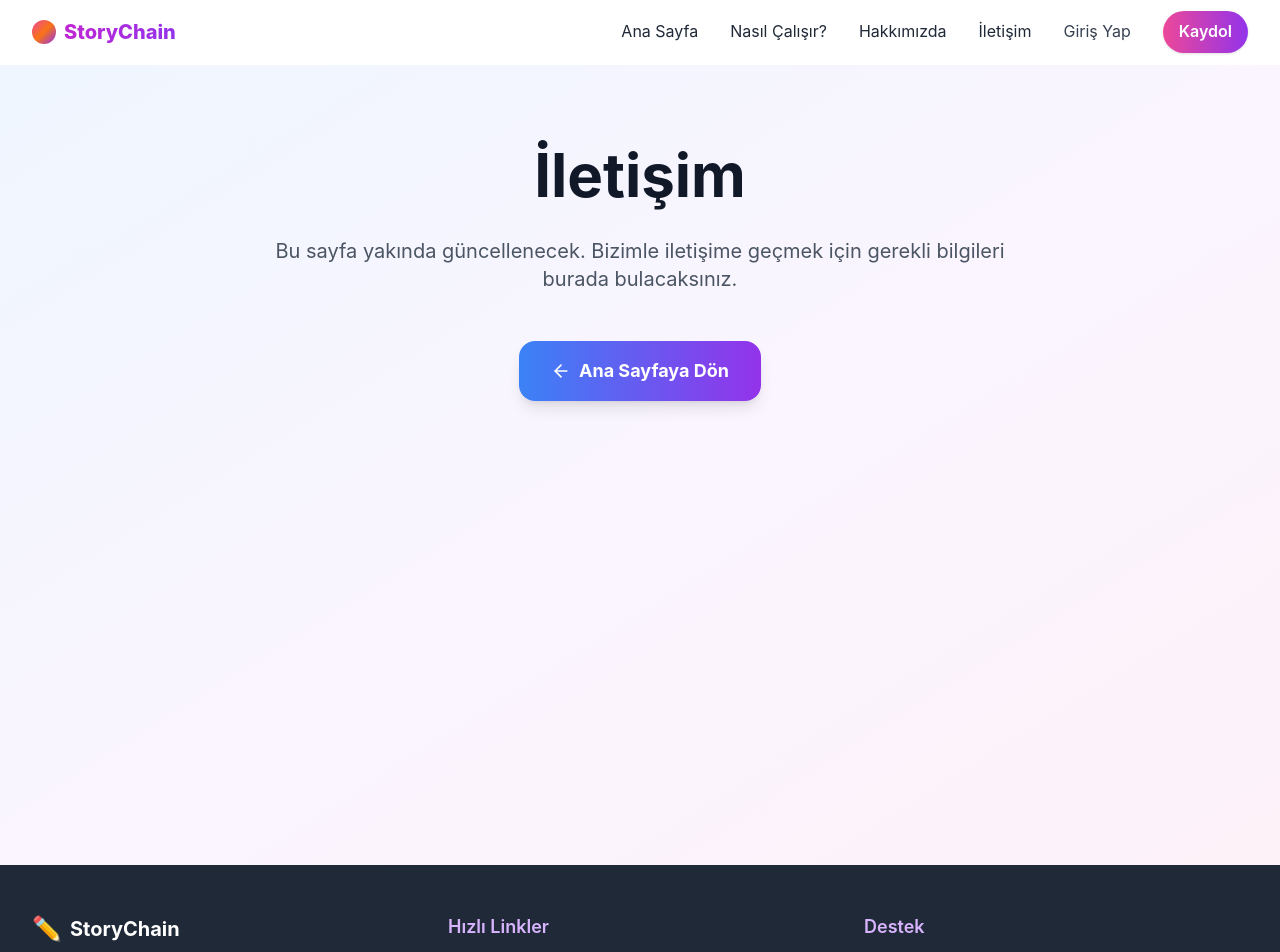
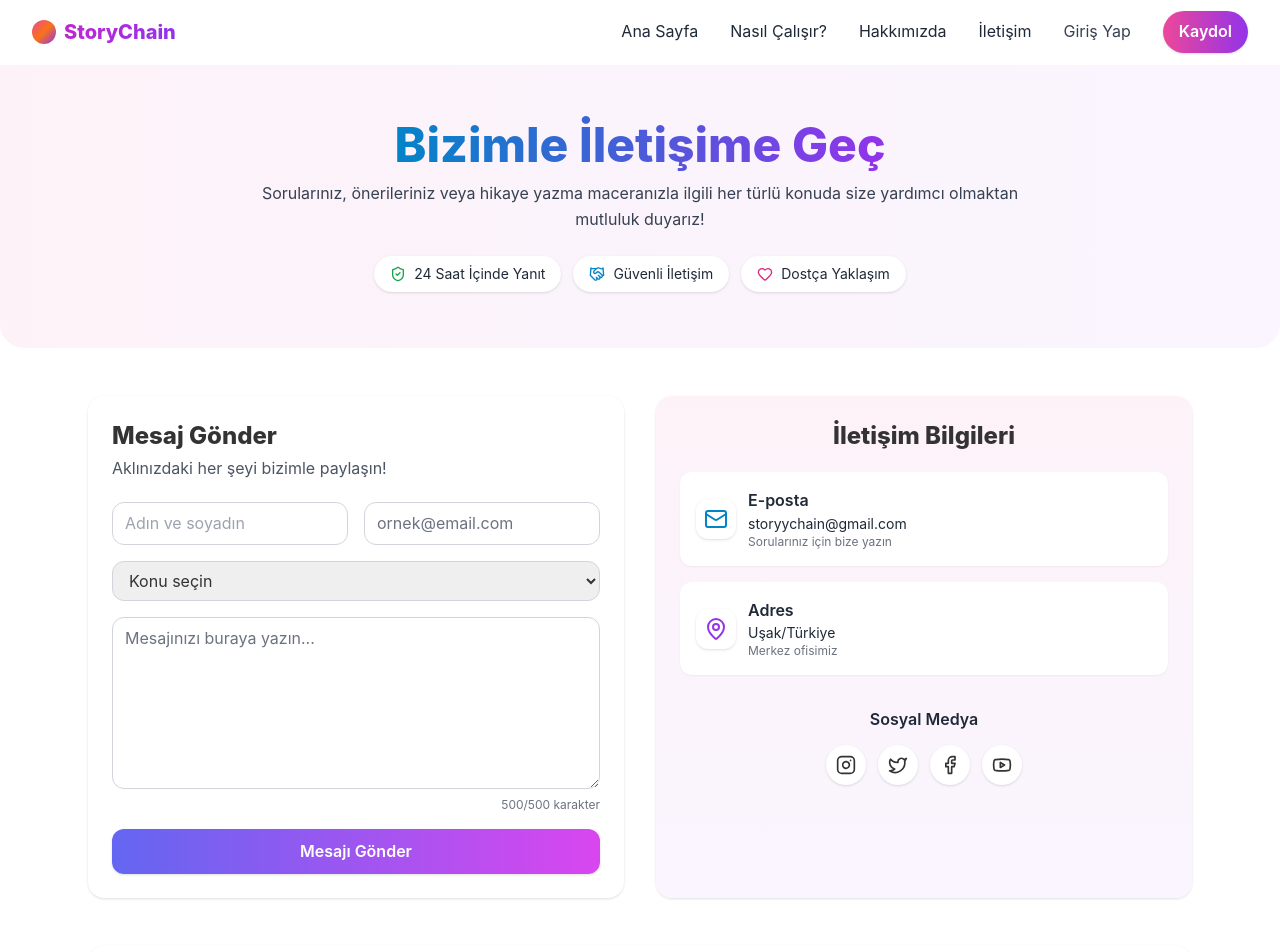
Before and after one commit to ardakrtss/storychain-frontend, a Next.js app: page /iletisim in a window 1280 px wide. Shown: the top 952 px of the page. Built offline with nearby package versions, Linux system fonts and the light colour scheme; no server answers.

Commit message:
Iletisim sayfasi olusturuldu - modern tasarim, form, iletisim bilgileri ve SSS bolumleri ile

```diff
--- a/src/app/iletisim/page.js
+++ b/src/app/iletisim/page.js
@@ -1,35 +1,174 @@
-'use client';
+"use client";
+import { useState } from "react";
+import { Mail, MapPin, Instagram, Twitter, Facebook, Youtube, ShieldCheck, Heart, Handshake } from "lucide-react";
 
-import { motion } from 'framer-motion';
-import Link from 'next/link';
-import { ArrowLeft } from 'lucide-react';
+export default function IletisimPage() {
+  const [message, setMessage] = useState("");
+  const remaining = 500 - message.length;
 
-export default function ContactPage() {
   return (
-    <div className="min-h-screen bg-gradient-to-br from-blue-50 via-purple-50 to-pink-50">
-      <div className="max-w-4xl mx-auto px-4 sm:px-6 lg:px-8 py-20">
-        <motion.div
-          initial={{ opacity: 0, y: 50 }}
-          animate={{ opacity: 1, y: 0 }}
-          transition={{ duration: 0.8 }}
-          className="text-center"
-        >
-          <h1 className="text-5xl lg:text-6xl font-bold text-gray-900 mb-8">
-            İletişim
+    <main className="min-h-screen bg-white">
+
+      {/* HERO */}
+      <section className="relative bg-gradient-to-r from-pink-50 to-purple-50 rounded-b-3xl">
+        <div className="max-w-6xl mx-auto px-4 sm:px-6 py-14 text-center">
+          <h1 className="text-4xl sm:text-5xl font-extrabold">
+            <span className="bg-gradient-to-r from-sky-600 to-purple-600 bg-clip-text text-transparent">
+              Bizimle İletişime Geç
+            </span>
           </h1>
-          <p className="text-xl text-gray-600 mb-12 max-w-3xl mx-auto">
-            Bu sayfa yakında güncellenecek. Bizimle iletişime geçmek için gerekli bilgileri burada bulacaksınız.
+          <p className="mt-3 text-gray-700 max-w-3xl mx-auto">
+            Sorularınız, önerileriniz veya hikaye yazma maceranızla ilgili her türlü konuda size yardımcı olmaktan mutluluk duyarız!
           </p>
 
-          <Link
-            href="/"
-            className="inline-flex items-center gap-2 bg-gradient-to-r from-blue-500 to-purple-600 hover:from-blue-600 hover:to-purple-700 text-white px-8 py-4 rounded-2xl font-bold text-lg transition-all duration-300 shadow-lg hover:shadow-xl"
-          >
-            <ArrowLeft size={20} />
-            <span>Ana Sayfaya Dön</span>
-          </Link>
-        </motion.div>
+          {/* Rozetler */}
+          <div className="mt-6 flex flex-wrap justify-center gap-3">
+            <Badge icon={<ShieldCheck className="w-4 h-4 text-green-600" />} text="24 Saat İçinde Yanıt" />
+            <Badge icon={<Handshake className="w-4 h-4 text-sky-600" />} text="Güvenli İletişim" />
+            <Badge icon={<Heart className="w-4 h-4 text-pink-600" />} text="Dostça Yaklaşım" />
+          </div>
+        </div>
+      </section>
+
+      {/* FORM + İLETİŞİM */}
+      <section className="max-w-6xl mx-auto px-4 sm:px-6 mt-12 grid grid-cols-1 lg:grid-cols-2 gap-8">
+
+        {/* MESAJ GÖNDER */}
+        <div className="rounded-2xl bg-white p-6 shadow">
+          <h2 className="text-2xl font-extrabold">Mesaj Gönder</h2>
+          <p className="text-gray-600 mt-1">Aklınızdaki her şeyi bizimle paylaşın!</p>
+
+          <form className="mt-5 space-y-4">
+            <div className="grid grid-cols-1 sm:grid-cols-2 gap-4">
+              <input
+                placeholder="Adın ve soyadın"
+                className="w-full rounded-xl border border-gray-300 px-3 py-2 focus:outline-none focus:ring-2 focus:ring-purple-400"
+              />
+              <input
+                type="email"
+                placeholder="ornek@email.com"
+                className="w-full rounded-xl border border-gray-300 px-3 py-2 focus:outline-none focus:ring-2 focus:ring-purple-400"
+              />
+            </div>
+
+            <select className="w-full rounded-xl border border-gray-300 px-3 py-2 focus:outline-none focus:ring-2 focus:ring-purple-400">
+              <option>Konu seçin</option>
+              <option>Genel Soru</option>
+              <option>Geri Bildirim</option>
+              <option>Hata Bildirme</option>
+              <option>İş Birliği</option>
+            </select>
+
+            <div>
+              <textarea
+                value={message}
+                onChange={(e)=>setMessage(e.target.value.slice(0,500))}
+                rows={6}
+                placeholder="Mesajınızı buraya yazın..."
+                className="w-full rounded-xl border border-gray-300 px-3 py-2 focus:outline-none focus:ring-2 focus:ring-purple-400"
+              />
+              <div className="text-right text-xs text-gray-500">{remaining}/500 karakter</div>
+            </div>
+
+            <button
+              type="submit"
+              className="w-full rounded-xl bg-gradient-to-r from-indigo-500 to-fuchsia-500 text-white py-2.5 font-semibold shadow hover:opacity-95"
+            >
+              Mesajı Gönder
+            </button>
+          </form>
+        </div>
+
+        {/* İLETİŞİM BİLGİLERİ */}
+        <aside className="rounded-2xl bg-gradient-to-b from-pink-50 to-purple-50 p-6 shadow">
+          <h3 className="text-2xl font-extrabold text-center">İletişim Bilgileri</h3>
+
+          <div className="mt-5 space-y-4">
+            <InfoRow
+              icon={<Mail className="text-sky-600" />}
+              title="E-posta"
+              value="storyychain@gmail.com"
+              desc="Sorularınız için bize yazın"
+            />
+            <InfoRow
+              icon={<MapPin className="text-purple-600" />}
+              title="Adres"
+              value="Uşak/Türkiye"
+              desc="Merkez ofisimiz"
+            />
+          </div>
+
+          {/* SOSYAL MEDYA */}
+          <div className="mt-8">
+            <div className="text-center font-semibold text-gray-800 mb-3">Sosyal Medya</div>
+            <div className="flex justify-center gap-3">
+              <Social icon={<Instagram className="w-5 h-5" />} />
+              <Social icon={<Twitter className="w-5 h-5" />} />
+              <Social icon={<Facebook className="w-5 h-5" />} />
+              <Social icon={<Youtube className="w-5 h-5" />} />
+            </div>
+          </div>
+        </aside>
+      </section>
+
+      {/* SSS */}
+      <section className="max-w-6xl mx-auto px-4 sm:px-6 mt-12 mb-14">
+        <div className="rounded-2xl bg-white p-6 shadow">
+          <h3 className="text-xl font-extrabold mb-4">Sık Sorulan Sorular</h3>
+          <div className="space-y-3">
+            <Faq q="Platform ücretsiz mi?" a="Evet! StoryChain tamamen ücretsiz olarak kullanılabilir." />
+            <Faq q="Kaç yaş için uygun?" a="Platform 6–12 yaş arası çocuklar için özel olarak tasarlandı." />
+            <Faq q="Hikayeler güvenli mi?" a="Evet, tüm içerikler moderasyon sürecinden geçer." />
+            <Faq q="Nasıl başlarım?" a="Kayıt olduktan sonra hemen hikaye yazmaya başlayabilirsin!" />
+          </div>
+
+          <div className="text-center mt-6">
+            <button className="inline-flex items-center gap-2 rounded-full bg-purple-600 text-white px-5 py-2.5 font-semibold shadow hover:bg-purple-700">
+              Bize Sorun
+            </button>
+          </div>
+        </div>
+      </section>
+    </main>
+  );
+}
+
+/* ---- Yardımcı Bileşenler ---- */
+function Badge({ icon, text }) {
+  return (
+    <span className="inline-flex items-center gap-2 rounded-full bg-white shadow px-4 py-2 text-sm">
+      {icon}
+      <span className="text-gray-800">{text}</span>
+    </span>
+  );
+}
+
+function InfoRow({ icon, title, value, desc }) {
+  return (
+    <div className="flex items-center gap-3 rounded-xl bg-white p-4 shadow-sm">
+      <div className="h-10 w-10 rounded-xl bg-white shadow flex items-center justify-center">{icon}</div>
+      <div>
+        <div className="font-semibold text-gray-800">{title}</div>
+        <div className="text-sm text-gray-800">{value}</div>
+        <div className="text-xs text-gray-500">{desc}</div>
       </div>
     </div>
   );
 }
+
+function Social({ icon }) {
+  return (
+    <button className="h-10 w-10 rounded-full bg-white shadow flex items-center justify-center hover:scale-105 transition">
+      {icon}
+    </button>
+  );
+}
+
+function Faq({ q, a }) {
+  return (
+    <div className="rounded-xl border border-gray-200 bg-white">
+      <div className="px-4 py-3 font-semibold text-gray-800">{q}</div>
+      <div className="px-4 pb-3 text-gray-600 text-sm">{a}</div>
+    </div>
+  );
+}
```
